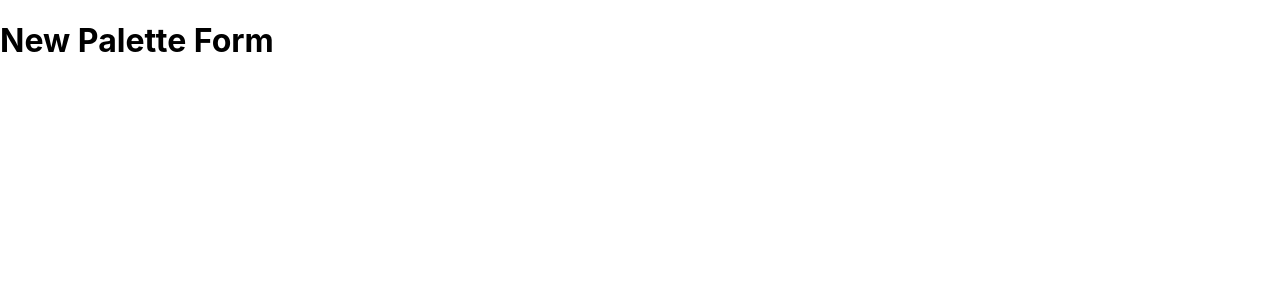
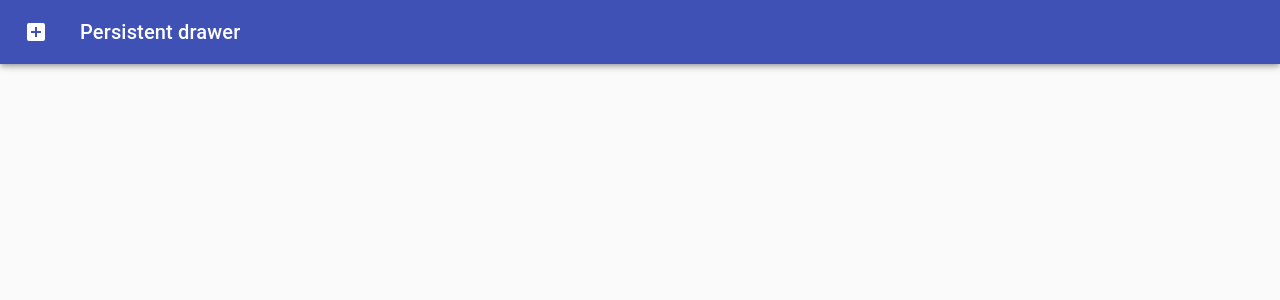
Before and after one commit to praggygruntt/Couleur, a React (Create React App) app: page /new-palette in a window 1280 px wide. Shown: the top 300 px of the page. Built offline with nearby package versions, Linux system fonts and the light colour scheme.

Commit message:
Add Drawer from MaterialUI to NewPaletteForm

```diff
--- a/public/index.html
+++ b/public/index.html
@@ -20,7 +20,7 @@
       work correctly both with client-side routing and a non-root public URL.
       Learn how to configure a non-root public URL by running `npm run build`.
     -->
-    <title>COULEUR Palette Designer</title>
+    <title>COULEUR · Palette Designer</title>
   </head>
   <body>
     <noscript>You need to enable JavaScript to run this app.</noscript>
--- a/src/Components/NewPaletteForm.js
+++ b/src/Components/NewPaletteForm.js
@@ -1,11 +1,144 @@
 import React, {Component} from 'react';
+import classNames from 'classnames';
+import { withStyles } from '@material-ui/core/styles';
+import Drawer from '@material-ui/core/Drawer';
+import CssBaseline from '@material-ui/core/CssBaseline';
+import AppBar from '@material-ui/core/AppBar';
+import Toolbar from '@material-ui/core/Toolbar';
+import List from '@material-ui/core/List';
+import Typography from '@material-ui/core/Typography';
+import Divider from '@material-ui/core/Divider';
+import IconButton from '@material-ui/core/IconButton';
+import AddBox from '@material-ui/icons/AddBox';
+import ChevronLeftIcon from '@material-ui/icons/ChevronLeft';
 
-export default class NewPaletteForm extends Component {
-    render() {
-        return(
-            <div>
-                <h1>New Palette Form</h1>
-            </div>
-        )
-    }
+
+const drawerWidth = 240;
+
+const styles = theme => ({
+  root: {
+    display: 'flex',
+  },
+  appBar: {
+    transition: theme.transitions.create(['margin', 'width'], {
+      easing: theme.transitions.easing.sharp,
+      duration: theme.transitions.duration.leavingScreen,
+    }),
+  },
+  appBarShift: {
+    width: `calc(100% - ${drawerWidth}px)`,
+    marginLeft: drawerWidth,
+    transition: theme.transitions.create(['margin', 'width'], {
+      easing: theme.transitions.easing.easeOut,
+      duration: theme.transitions.duration.enteringScreen,
+    }),
+  },
+  menuButton: {
+    marginLeft: 12,
+    marginRight: 20,
+  },
+  hide: {
+    display: 'none',
+  },
+  drawer: {
+    width: drawerWidth,
+    flexShrink: 0,
+  },
+  drawerPaper: {
+    width: drawerWidth,
+  },
+  drawerHeader: {
+    display: 'flex',
+    alignItems: 'center',
+    padding: '0 8px',
+    ...theme.mixins.toolbar,
+    justifyContent: 'flex-end',
+  },
+  content: {
+    flexGrow: 1,
+    padding: theme.spacing.unit * 3,
+    transition: theme.transitions.create('margin', {
+      easing: theme.transitions.easing.sharp,
+      duration: theme.transitions.duration.leavingScreen,
+    }),
+    marginLeft: -drawerWidth,
+  },
+  contentShift: {
+    transition: theme.transitions.create('margin', {
+      easing: theme.transitions.easing.easeOut,
+      duration: theme.transitions.duration.enteringScreen,
+    }),
+    marginLeft: 0,
+  },
+});
+
+class NewPaletteForm extends React.Component {
+  state = {
+    open: false,
+  };
+
+  handleDrawerOpen = () => {
+    this.setState({ open: true });
+  };
+
+  handleDrawerClose = () => {
+    this.setState({ open: false });
+  };
+
+  render() {
+    const { classes, theme } = this.props;
+    const { open } = this.state;
+
+    return (
+      <div className={classes.root}>
+        <CssBaseline />
+        <AppBar
+          position="fixed"
+          className={classNames(classes.appBar, {
+            [classes.appBarShift]: open,
+          })}
+        >
+          <Toolbar disableGutters={!open}>
+            <IconButton
+              color="inherit"
+              aria-label="Open drawer"
+              onClick={this.handleDrawerOpen}
+              className={classNames(classes.menuButton, open && classes.hide)}
+            >
+              <AddBox />
+            </IconButton>
+            <Typography variant="h6" color="inherit" noWrap>
+              Persistent drawer
+            </Typography>
+          </Toolbar>
+        </AppBar>
+        <Drawer
+          className={classes.drawer}
+          variant="persistent"
+          anchor="left"
+          open={open}
+          classes={{
+            paper: classes.drawerPaper,
+          }}
+        >
+          <div className={classes.drawerHeader}>
+            <IconButton onClick={this.handleDrawerClose}>
+              <ChevronLeftIcon />
+            </IconButton>
+          </div>
+          <Divider />
+        </Drawer>
+        <main
+          className={classNames(classes.content, {
+            [classes.contentShift]: open,
+          })}
+        >
+          <div className={classes.drawerHeader} />
+        </main>
+      </div>
+    );
+  }
 }
+
+
+export default withStyles(styles, { withTheme: true })(NewPaletteForm);
--- a/src/Components/PaletteList.js
+++ b/src/Components/PaletteList.js
@@ -48,7 +48,7 @@
             <div className={classes.root}>
                 <div className={classes.container}>
                     <nav className={classes.nav}>
-                        <h1>COULEUR  // Palette Designer</h1>
+                        <h1>COULEUR · Palette Designer</h1>
                         <Link to="/new-palette" className={classes.newPaletteButton}>Create Palette</Link>
                     </nav>
                     <div className={classes.palettes}>
```
